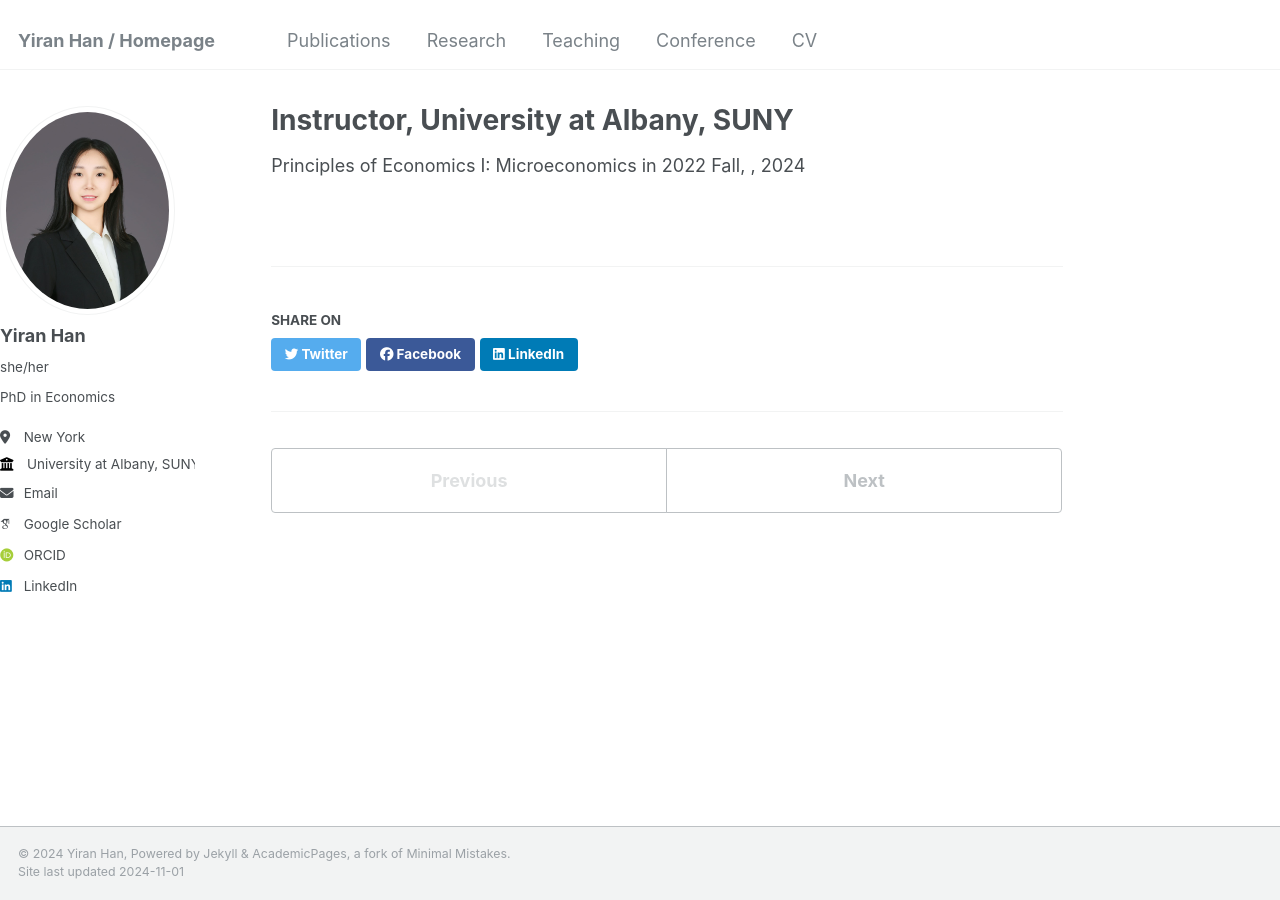
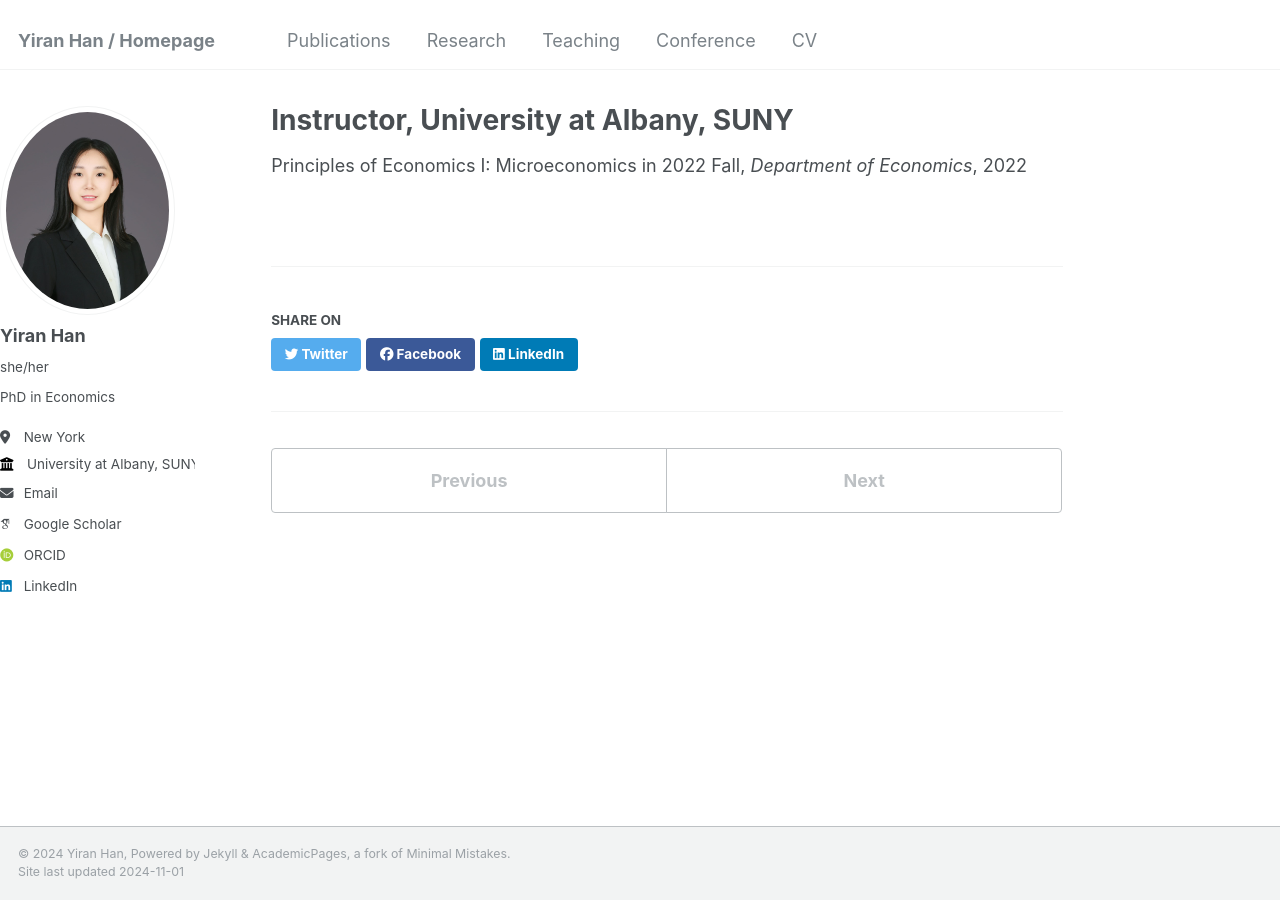
Before and after one commit to yiran-han/yiran-han.github.io, a Jekyll site: the page built from _teaching/2022-fall-teaching.md, in a window 1280 px wide. Built offline with Jekyll 4.4.1, drawn with Linux system fonts in a browser that asks for light colours; some web fonts are replaced; part of the change alters nothing that is shown.

Commit message:
Update 2022-fall-teaching.md

```diff
--- a/_teaching/2022-fall-teaching.md
+++ b/_teaching/2022-fall-teaching.md
@@ -4,7 +4,7 @@ collection: teaching
 type: "Principles of Economics I: Microeconomics in 2022 Fall"
 
 # permalink: /teaching/2022-fall-teaching
-# venue: "Department of Economics"
-# date: 2022-08-01
+venue: "Department of Economics"
+date: 2022-08-01
 # location: "Albany, NY"
 ---
```
